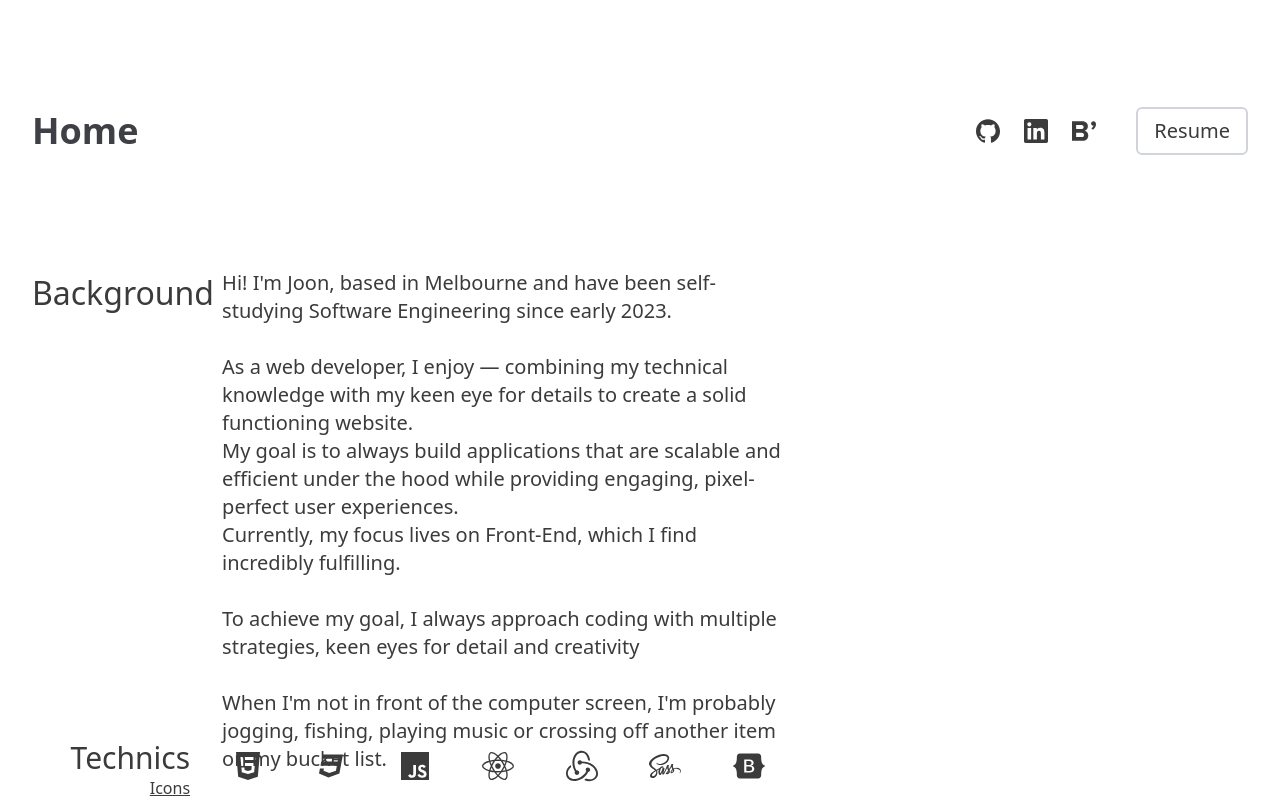
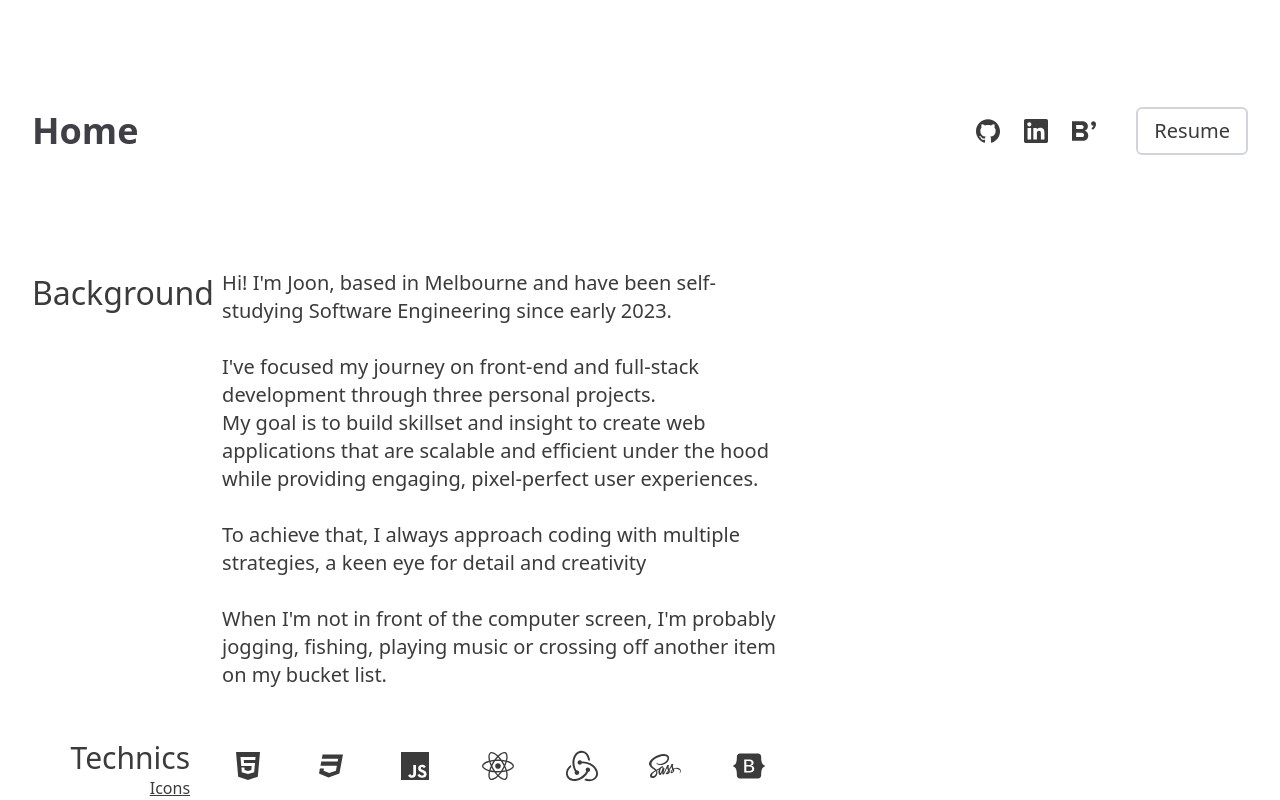
Before and after one commit to clasod2736/portfolio, a React (Vite) app: page /about in a window 1280 px wide. Shown: the top 800 px of the page. Built offline with nearby package versions, Linux system fonts and the light colour scheme; what tailwindcss-animation-delay would draw is missing.

Commit message:
change resume and background

```diff
--- a/src/components/about/Background.tsx
+++ b/src/components/about/Background.tsx
@@ -4,20 +4,19 @@ export default function Background() {
       <h4 className="py-2 border-b-[1px] border-zinc-500 md:border-b-0 w-full md:w-[20%] md:text-right text-3xl md:text-2xl xl:text-[32px] animate-slideToRight animation-delay-200">
         Background
       </h4>
-      <p className="md:pt-0 min-[320px]:pt-2 px-0 md:px-4 lg:px-8 min-[500px]:text-lg lg:text-xl leading-8 w-full md:w-[80%] flex-wrap animate-[slideUp_0.3s]">
+      <p className="md:pt-0 min-[320px]:pt-2 px-0 md:px-8 min-[500px]:text-lg lg:text-xl leading-8 w-full md:w-[80%] flex-wrap animate-[slideUp_0.3s]">
         Hi! I'm <b>Joon</b>, based in Melbourne and have been self-studying
         Software Engineering since early 2023. <br /> <br />
-        As a web developer, I enjoy — combining my technical knowledge with my
-        keen eye for details to create a solid functioning website. <br />
-        My goal is to always build applications that are <b>
-          scalable
-        </b> and <b>efficient</b> under the hood while providing engaging,
-        pixel-perfect user experiences. <br />
-        Currently, my focus lives on <b>Front-End</b>, which I find incredibly
-        fulfilling. <br /> <br />
-        To achieve my goal, I always approach coding with{" "}
+        I've focused my journey on front-end and full-stack development through{" "}
+        <b>three personal projects.</b>
+        <br />
+        My goal is to build skillset and insight to create web applications that
+        are <b>scalable</b> and <b>efficient</b> under the hood while providing
+        engaging, pixel-perfect user experiences. <br />
+        <br />
+        To achieve that, I always approach coding with{" "}
         <b>multiple strategies,</b>
-        {""} <b>keen eyes for detail</b>
+        {""} <b>a keen eye for detail</b>
         {""} and <b>creativity</b>
         <br />
         <br />
--- a/src/components/header/browser/BrowserHeader.tsx
+++ b/src/components/header/browser/BrowserHeader.tsx
@@ -54,7 +54,7 @@ export default function BrowserHeader() {
           <Blog />
         </a>
         <a
-          href="https://drive.google.com/file/d/10oMtJXuCKYo3Y25PZBILjVC5aaf6-ELS/view?usp=sharing"
+          href="https://drive.google.com/file/d/1jH2msrI9mZHQK1IdnsVrFqyFOYUoZXbW/view?usp=sharing"
           className={`text-xl ml-4 border-2 hover:dark:bg-neutral-700/30 dark:border-neutral-700 border-gray-300 hover:bg-gray-100 hover:border-gray-400 transition py-2 px-4 rounded-md
         ${anime ? "animate-slideUp" : ""} animation-delay-200`}
         >
--- a/src/components/header/mobile/ToggleMenu.tsx
+++ b/src/components/header/mobile/ToggleMenu.tsx
@@ -51,7 +51,7 @@ export default function ToggleMenu() {
           </span>
           <a
             className="text-zinc-700 dark:text-zinc-300 text-2xl ml-4 border-2  dark:border-neutral-700 border-gray-500 py-2 px-4 rounded-md shadow-mobileResume"
-            href="https://drive.google.com/file/d/10oMtJXuCKYo3Y25PZBILjVC5aaf6-ELS/view?usp=sharing"
+            href="https://drive.google.com/file/d/1jH2msrI9mZHQK1IdnsVrFqyFOYUoZXbW/view?usp=sharing"
           >
             Resume
           </a>
```
